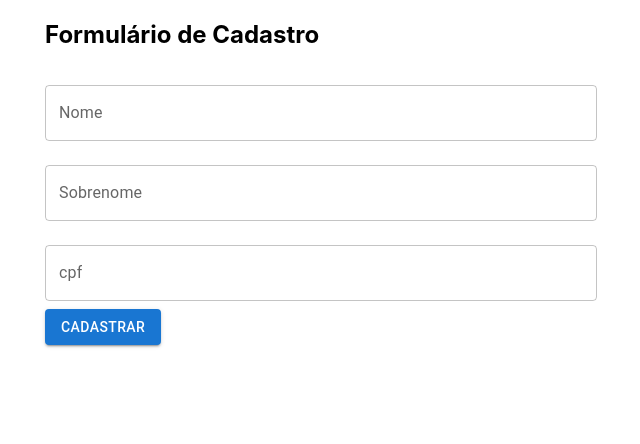
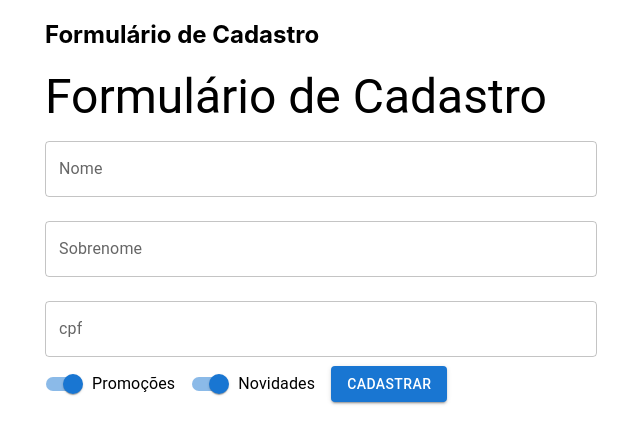
Before and after one commit to matheustakasaki/react-function-components, a React (Create React App) app in the folder material-form/: page / in a window 1280 px wide. Shown: the top 444 px of the page, without its empty margins (319-959 px from the left). Built offline with nearby package versions, Linux system fonts and the light colour scheme.

Commit message:
Criando checkboxes(switches) ao formulario e componente de tipografia para títulos

```diff
--- a/material-form/src/components/FormularioCadastro/index.jsx
+++ b/material-form/src/components/FormularioCadastro/index.jsx
@@ -1,5 +1,5 @@
 import React from 'react';
-import { TextField, Button, Container } from '@mui/material'
+import { TextField, Button, Container, Switch, FormControlLabel, Typography } from '@mui/material'
 
 function FormularioCadastro() {
     return (
@@ -7,9 +7,14 @@ function FormularioCadastro() {
 
             <Container component="article" maxWidth="sm">
                 <h1>Formulário de Cadastro</h1>
+                <Typography variant="h3" component="h1" >Formulário de Cadastro</Typography>
                 <TextField id="nome" label="Nome" variant="outlined" color="secondary" fullWidth margin="normal" />
                 <TextField id="sobrenome" label="Sobrenome" variant="outlined" fullWidth margin="normal" />
                 <TextField id="cpf" label="cpf" variant="outlined" fullWidth margin="normal" />
+
+                <FormControlLabel label="Promoções" control={<Switch name="promocoes" defaultChecked={true} ></Switch>} />
+
+                <FormControlLabel label="Novidades" control={<Switch name="novidades" defaultChecked={true} ></Switch>} />
 
                 <Button type="submit" variant="contained" color="primary">Cadastrar</Button>
 
```
